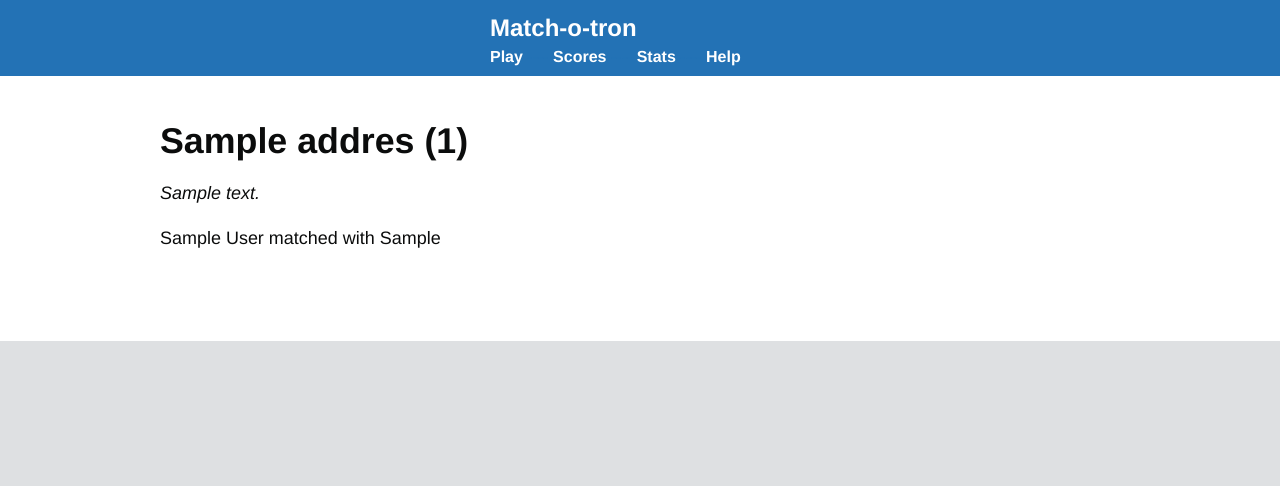
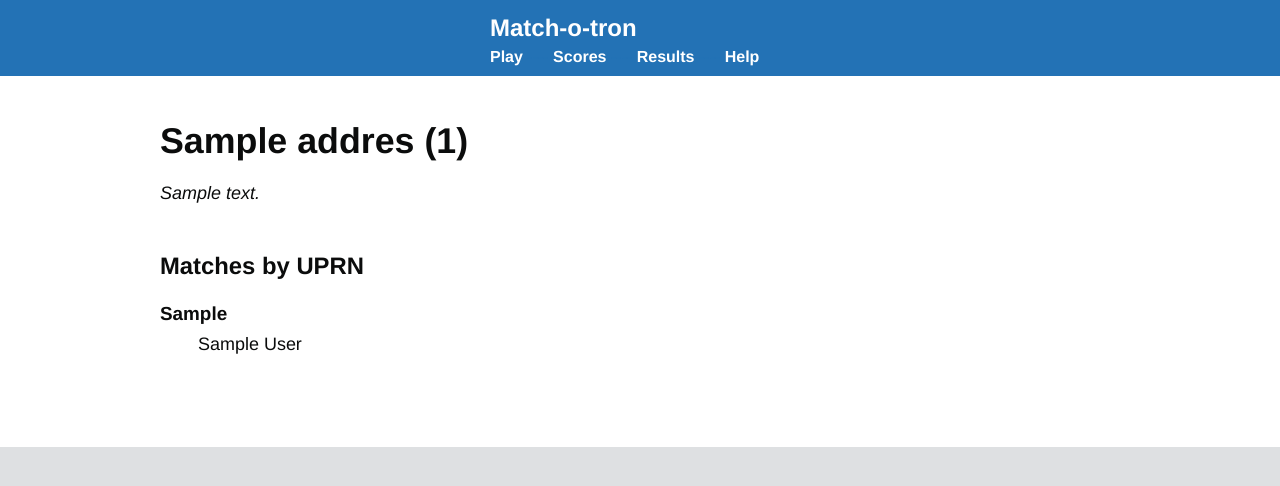
Before and after one commit to openregister/address-matcher, a Django app: template match/templates/test.html in a window 1280 px wide. Shown: the top 486 px of the page. Run offline with Django 3.2, Linux system fonts and the light colour scheme; the template is opened without the code that fills it: values that come from a table or form of the project are taken from there, others are empty; tables that the repository leaves empty hold one stand-in row (values such as "Sample post"); parts of the project's set-up code (start-up, migrations or seed data) failed here and were passed over.

Commit message:
Count number of different match choices

```diff
--- a/match/static/match/app.css
+++ b/match/static/match/app.css
@@ -93,3 +93,11 @@ strong {
   padding: .15em .2em .1em .4em;
   border-radius: 10px;
 }
+
+ul.uprn-group {
+  padding-left: 2em;
+}
+
+ul.uprn-group li {
+  display: inline;
+}
--- a/match/templates/base.html
+++ b/match/templates/base.html
@@ -45,7 +45,7 @@
                 <span> ---- </span>
                 <a href="{% url 'scores' %}#users">Scores</a>
                 <span> ---- </span>
-                <a href="{% url 'scores' %}#addresses">Stats</a>
+                <a href="{% url 'tests' %}">Results</a>
                 <span> ---- </span>
                 <a href="{% url 'help' %}">Help</a>
               </p>
--- a/match/templates/test.html
+++ b/match/templates/test.html
@@ -9,9 +9,22 @@
     <address>{{ test.address }}</address>
   </p>
 
+  <h2 class="heading-medium">Matches by UPRN</h2>
+
+  {% regroup matches by uprn as uprn_groups %}
+
   <ul>
-    {% for match in matches %}
-      <li>{{ match.user.name }} matched with {{ match.uprn }}</li>
+    {% for group in uprn_groups %}
+      <li>
+        <h3 class="heading-small">{{ group.grouper }}</h3>
+        <ul class="uprn-group">
+          {% for match in group.list %}
+            <li>
+              {{ match.user.name }}{% if not forloop.last %}, {% endif %}
+            </li>
+          {% endfor %}
+        </ul>
+      </li>
     {% endfor %}
   </ul>
 
--- a/match/templates/tests.html
+++ b/match/templates/tests.html
@@ -3,6 +3,8 @@
 {% block content %}
 
   <h1 class="heading-large">All test addresses</h1>
+
+  <p>Sorted by ambiguity</p>
 
   <table>
     <thead>
@@ -17,7 +19,7 @@
       <tr>
         <td><a href="{% url 'test' address.id %}">{{ address.name }}</a></td>
         <td>{{ address.nb_matches }}</td>
-        <td></td>
+        <td>{{ address.nb_uprns }}</td>
       </tr>
       {% endfor %}
     </tbody>
```
Also changed, not shown: match/views.py (+21 -3 lines).
